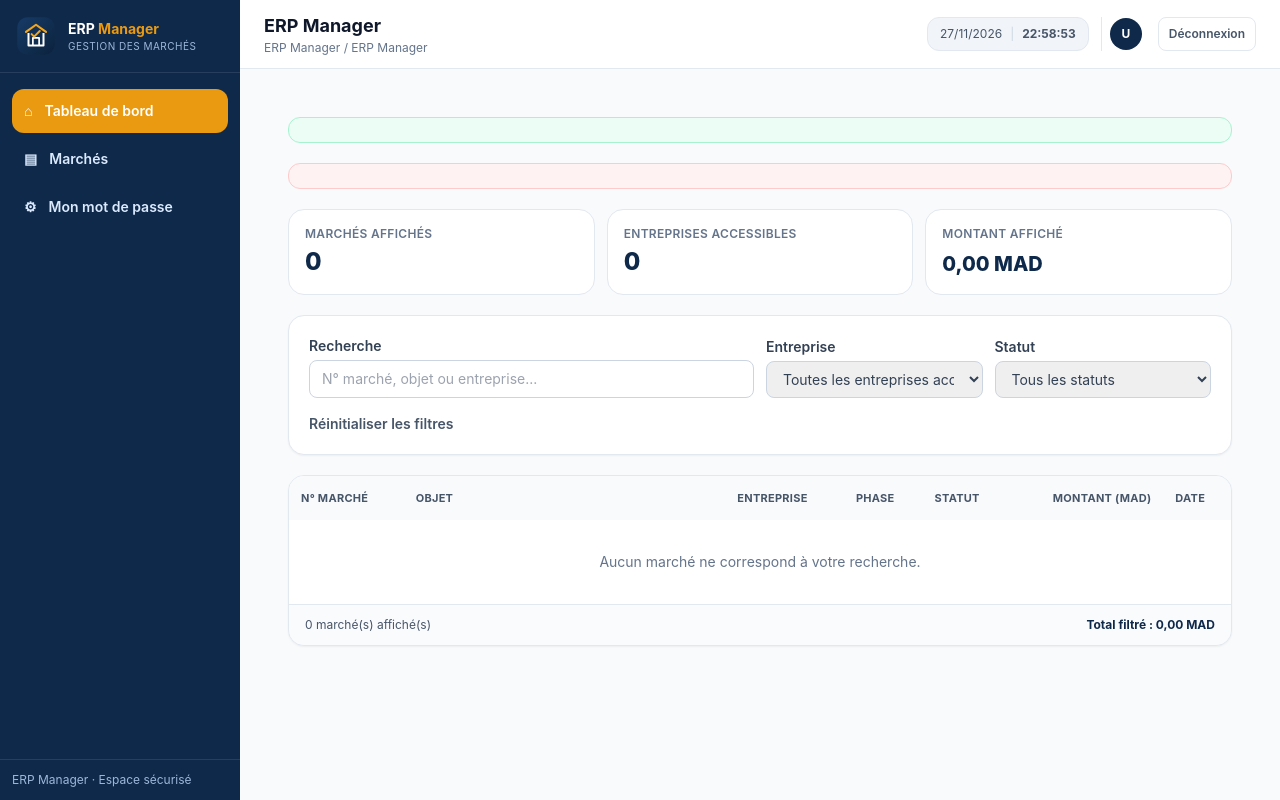
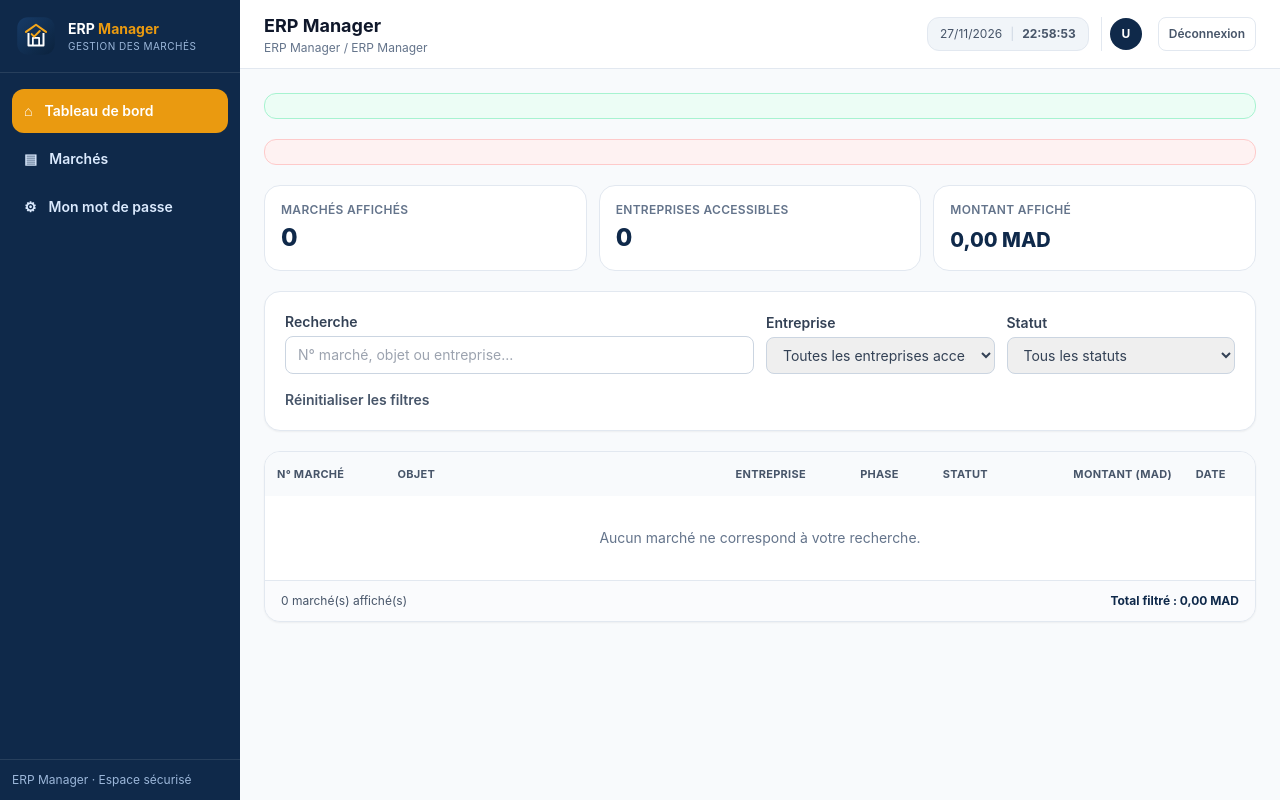
Before and after one commit to fema0160-hash/erp-manager, a PHP site: template resources/views/markets.php in a window 1280 px wide. Run offline with PHP 8.4, Linux system fonts and the light colour scheme; the template is opened without the code that fills it, so the values that code supplies are empty; some libraries are stand-ins or nearby versions.

Commit message:
Corriger l'intégration du layout commun

```diff
--- a/resources/views/markets.php
+++ b/resources/views/markets.php
@@ -22,7 +22,6 @@ $searchTerm = (string) ($_GET['q'] ?? '');
 $totalAmount = array_sum(array_map(static fn (array $market): float => (float) $market['amount'], $markets));
 ?>
 <?php require __DIR__ . '/partials/app-layout-start.php'; ?>
-  <main class="max-w-7xl mx-auto p-4 sm:p-6 space-y-5">
     <?php if ($successMessage !== ''): ?><div class="rounded-xl bg-emerald-50 border border-emerald-200 text-emerald-800 px-4 py-3 text-sm font-semibold"><?= $h($successMessage) ?></div><?php endif; ?>
     <?php if ($errorMessage !== ''): ?><div role="alert" class="rounded-xl bg-red-50 border border-red-200 text-red-800 px-4 py-3 text-sm"><?= $h($errorMessage) ?></div><?php endif; ?>
 
@@ -84,7 +83,6 @@ $totalAmount = array_sum(array_map(static fn (array $market): float => (float) $
         <div class="border-t border-slate-200 bg-slate-50/70 px-4 py-3 flex flex-wrap justify-between gap-2 text-xs text-slate-600"><span><?= count($markets) ?> marché(s) affiché(s)</span><span class="font-bold text-[#0f294a]">Total filtré : <?= number_format($totalAmount, 2, ',', ' ') ?> MAD</span></div>
       </section>
     <?php endif; ?>
-</main>
 
 <script>
 (() => {
```
